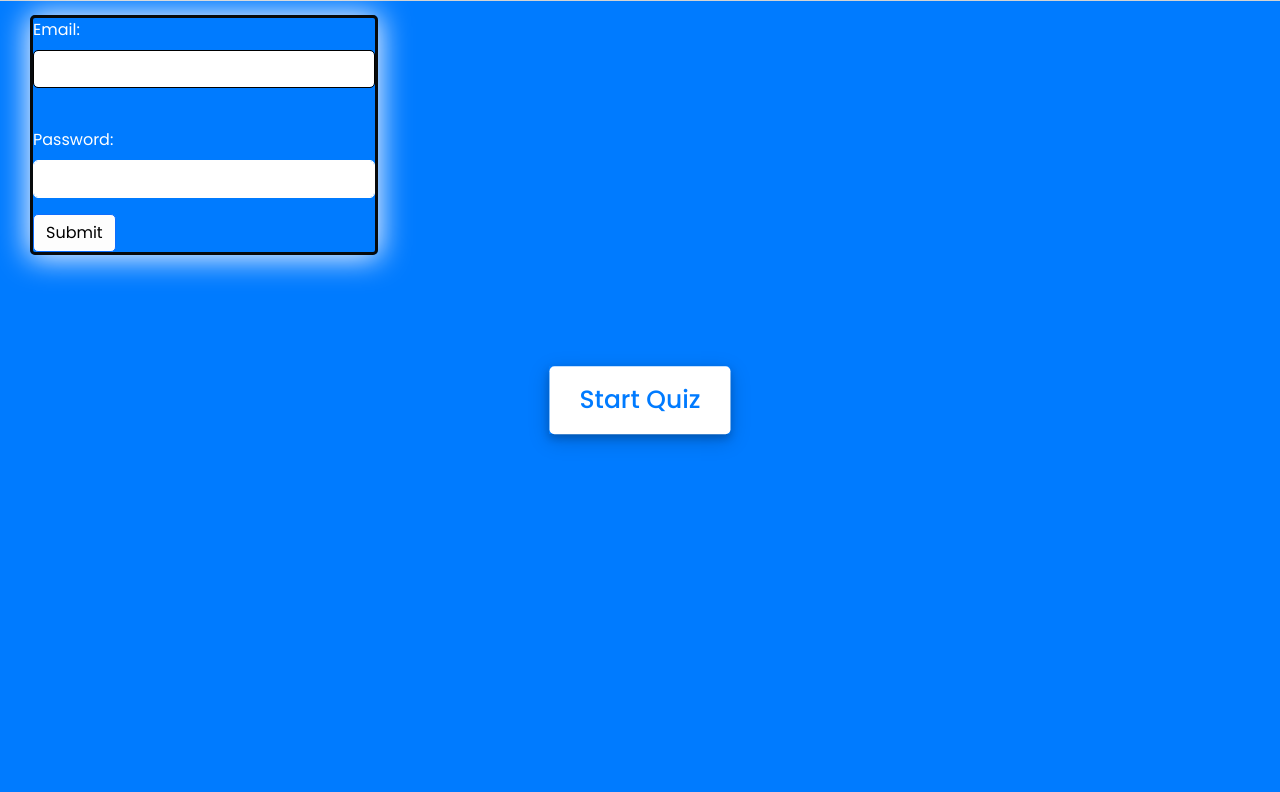
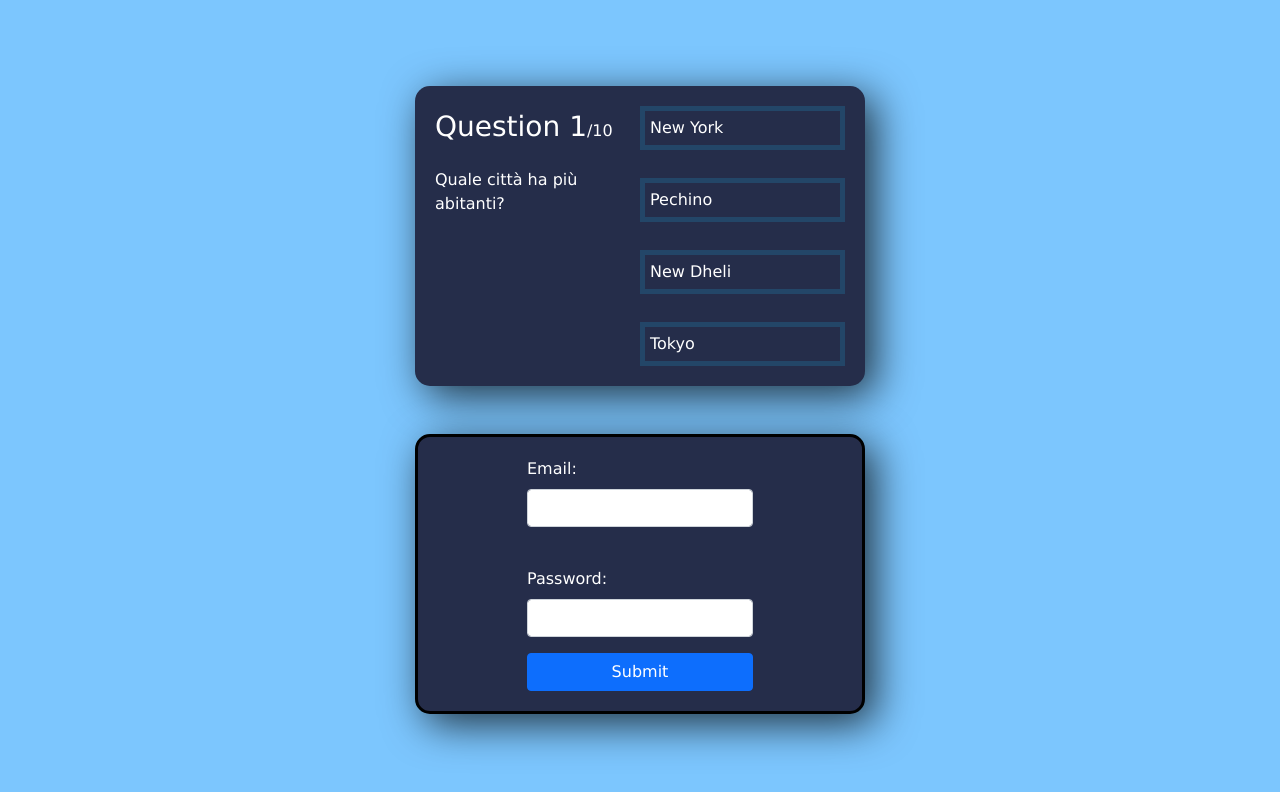
Before and after one commit to lorprofe/progetto_24_06, a React (Create React App) app: page / in a window 1280 px wide. Shown: the top 792 px of the page. Built offline with nearby package versions, Linux system fonts and the light colour scheme.

Commit message:
caricamento-dati

```diff
--- a/src/App.css
+++ b/src/App.css
@@ -1,364 +1,122 @@
-@import url('https://fonts.googleapis.com/css2?family=Poppins:wght@200;300;400;500;600;700&display=swap');
-*{
+
+body {
     margin: 0;
-    padding: 0;
-    box-sizing: border-box;
-    font-family: 'Poppins', sans-serif;
+    font-family: -apple-system, BlinkMacSystemFont, 'Segoe UI', 'Roboto', 'Oxygen',
+      'Ubuntu', 'Cantarell', 'Fira Sans', 'Droid Sans', 'Helvetica Neue',
+      sans-serif;
+    -webkit-font-smoothing: antialiased;
+    -moz-osx-font-smoothing: grayscale;
   }
-body{
-    background-color: #007bff !important;
+  * {
+    font-family: "Verdana", cursive, sans-serif;
+    color: #ffffff;
+  }
 
+  body {
+    background-color: #7cc6fe !important;
+    display: flex;
+    justify-content: center;
+    align-items: center;
+    min-height: 100vh;
   }
-::selection{
-    color: #fff;
-    background: #007bff;
+
+  .app {
+    background-color: #252d4a;
+    width: 450px;
+    min-height: 300px;
+    height: min-content;
+    border-radius: 15px;
+    padding: 20px;
+    box-shadow: 10px 10px 42px 0px rgba(0, 0, 0, 0.75);
+    display: flex;
+    justify-content: space-evenly;
   }
-.start_btn,
-.info_box,
-.quiz_box,
-.result_box{
-    position: absolute;
-    top: 50%;
-    left: 50%;
-    transform: translate(-50%, -50%);
-    box-shadow: 0 4px 8px 0 rgba(0, 0, 0, 0.2),
-                0 6px 20px 0 rgba(0, 0, 0, 0.19);
+
+  .score-section {
+    display: flex;
+    font-size: 24px;
+    align-items: center;
   }
-.info_box.activeInfo,
-.quiz_box.activeQuiz,
-.result_box.activeResult{
-    opacity: 1;
-    z-index: 5;
-    pointer-events: auto;
-    transform: translate(-50%, -50%) scale(1);
+
+  /* QUESTION/TIMER/LEFT SECTION */
+  .question-section {
+    width: 100%;
+    position: relative;
   }
-.start_btn button{
-    font-size: 25px;
-    font-weight: 500;
-    color: #007bff;
-    padding: 15px 30px;
-    outline: none;
-    border: none;
-    border-radius: 5px;
-    background: #fff;
+
+  .question-count {
+    margin-bottom: 20px;
+  }
+
+  .question-count span {
+    font-size: 28px;
+  }
+
+  .question-text {
+    margin-bottom: 12px;
+  }
+
+  .timer-text {
+    background: rgb(230, 153, 12);
+    padding: 15px;
+    margin-top: 20px;
+    margin-right: 20px;
+    border: 5px solid rgb(255, 189, 67);
+    border-radius: 15px;
+    text-align: center;
+  }
+
+  /* ANSWERS/RIGHT SECTION */
+  .answer-section {
+    width: 100%;
+    display: flex;
+    flex-direction: column;
+    justify-content: space-between;
+  }
+
+  button {
+    width: 100%;
+    font-size: 16px;
+    color: #ffffff;
+    background-color: #252d4a;
+    border-radius: 15px;
+    display: flex;
+    padding: 5px;
+    justify-content: flex-start;
+    align-items: center;
+    border: 5px solid #234668;
     cursor: pointer;
   }
-.info_box{
-    width: 540px;
-    background: #fff;
-    border-radius: 5px;
-    transform: translate(-50%, -50%) scale(0.9);
-    opacity: 0;
-    pointer-events: none;
-    transition: all 0.3s ease;
+
+  .correct {
+    background-color: #2f922f;
   }
-.info_box .info-title{
-    height: 60px;
-    width: 100%;
-    border-bottom: 1px solid lightgrey;
-    display: flex;
-    align-items: center;
-    padding: 0 30px;
-    border-radius: 5px 5px 0 0;
-    font-size: 20px;
-    font-weight: 600;
+
+  .incorrect {
+    background-color: #ff3333;
   }
-.info_box .info-list{
-    padding: 15px 30px;
+
+  button:hover {
+    background-color: #555e7d;
   }
-.info_box .info-list .info{
-    margin: 5px 0;
-    font-size: 17px;
+
+  button:focus {
+    outline: none;
   }
-.info_box .info-list .info span{
-    font-weight: 600;
-    color: #007bff;
-}
-.info_box .buttons{
-    height: 60px;
-    display: flex;
-    align-items: center;
-    justify-content: flex-end;
-    padding: 0 30px;
-    border-top: 1px solid lightgrey;
-}
-.info_box .buttons button{
-    margin: 0 5px;
-    height: 40px;
-    width: 100px;
-    font-size: 16px;
-    font-weight: 500;
-    cursor: pointer;
-    border: none;
-    outline: none;
-    border-radius: 5px;
-    border: 1px solid #007bff;
-    transition: all 0.3s ease;
-}
-.quiz_box{
-    width: 550px;
-    background: #fff;
-    border-radius: 5px;
-    transform: translate(-50%, -50%) scale(0.9);
-    opacity: 0;
-    pointer-events: none;
-    transition: all 0.3s ease;
-}
-.quiz_box header{
-    position: relative;
-    z-index: 2;
-    height: 70px;
-    padding: 0 30px;
-    background: #fff;
-    border-radius: 5px 5px 0 0;
-    display: flex;
-    align-items: center;
-    justify-content: space-between;
-    box-shadow: 0px 3px 5px 1px rgba(0,0,0,0.1);
-}
-.quiz_box header .title{
-    font-size: 20px;
-    font-weight: 600;
-}
-.quiz_box header .timer{
-    color: #004085;
-    background: #cce5ff;
-    border: 1px solid #b8daff;
-    height: 45px;
-    padding: 0 8px;
-    border-radius: 5px;
-    display: flex;
-    align-items: center;
-    justify-content: space-between;
-    width: 145px;
-}
-.quiz_box header .timer .time_left_txt{
-    font-weight: 400;
-    font-size: 17px;
-    user-select: none;
-}
-.quiz_box header .timer .timer_sec{
-    font-size: 18px;
-    font-weight: 500;
-    height: 30px;
-    width: 45px;
-    color: #fff;
-    border-radius: 5px;
-    line-height: 30px;
-    text-align: center;
-    background: #343a40;
-    border: 1px solid #343a40;
-    user-select: none;
-}
-.quiz_box header .time_line{
-    position: absolute;
-    bottom: 0px;
-    left: 0px;
-    height: 3px;
-    background: #007bff;
-}
-section{
-    padding: 25px 30px 20px 30px;
-    background: #fff;
-}
-section .que_text{
-    font-size: 25px;
-    font-weight: 600;
-}
-section .option_list{
-    padding: 20px 0px;
-    display: block;
-}
-section .option_list .option{
-    background: aliceblue;
-    border: 1px solid #84c5fe;
-    border-radius: 5px;
-    padding: 8px 15px;
-    font-size: 17px;
-    margin-bottom: 15px;
-    cursor: pointer;
-    transition: all 0.3s ease;
-    display: flex;
-    align-items: center;
-    justify-content: space-between;
-}
-section .option_list .option:last-child{
-    margin-bottom: 0px;
-}
-section .option_list .option:hover{
-    color: #004085;
-    background: #cce5ff;
-    border: 1px solid #b8daff;
-}
-section .option_list .option.correct{
-    color: #155724;
-    background: #d4edda;
-    border: 1px solid #c3e6cb;
-}
-section .option_list .option.incorrect{
-    color: #721c24;
-    background: #f8d7da;
-    border: 1px solid #f5c6cb;
-}
-section .option_list .option.disabled{
-    pointer-events: none;
-}
-section .option_list .option .icon{
-    height: 26px;
-    width: 26px;
-    border: 2px solid transparent;
-    border-radius: 50%;
-    text-align: center;
-    font-size: 13px;
-    pointer-events: none;
-    transition: all 0.3s ease;
-    line-height: 24px;
-}
-.option_list .option .icon.tick{
-    color: #23903c;
-    border-color: #23903c;
-    background: #d4edda;
-}
-.option_list .option .icon.cross{
-    color: #a42834;
-    background: #f8d7da;
-    border-color: #a42834;
+
+  button svg {
+    margin-right: 5px;
   }
 footer{
-    height: 60px;
-    padding: 0 30px;
+    margin-top: 3em;
+    border: solid black ;
+    border-radius:  5px;
+    background-color: #252d4a;
+    width: 450px;
+    min-height: 100px;
+    border-radius: 15px;
+    padding: 20px;
+    box-shadow: 10px 10px 42px 0px rgba(0, 0, 0, 0.75);
     display: flex;
-    align-items: center;
-    justify-content: space-between;
-    border-top: 1px solid lightgrey;
+    justify-content: space-evenly;
 }
-footer .total_que span{
-    display: flex;
-    user-select: none;
-}
-footer .total_que span p{
-    font-weight: 500;
-    padding: 0 5px;
-}
-footer .total_que span p:first-child{
-    padding-left: 0px;
-}
-footer button{
-
-    border-radius: 5px;
-    color: rgb(20, 18, 18);
-
-
-}
-footer button:hover{
-    background: #0263ca;
-}
-footer button.show{
-    opacity: 1;
-    pointer-events: auto;
-    transform: scale(1);
-}
-.result_box{
-    background: #fff;
-    border-radius: 5px;
-    display: flex;
-    padding: 25px 30px;
-    width: 450px;
-    align-items: center;
-    flex-direction: column;
-    justify-content: center;
-    transform: translate(-50%, -50%) scale(0.9);
-    opacity: 0;
-    pointer-events: none;
-    transition: all 0.3s ease;
-}
-.result_box .icon{
-    font-size: 100px;
-    color: #007bff;
-    margin-bottom: 10px;
-}
-.result_box .complete_text{
-    font-size: 20px;
-    font-weight: 500;
-}
-.result_box .score_text span{
-    display: flex;
-    margin: 10px 0;
-    font-size: 18px;
-    font-weight: 500;
-}
-.result_box .score_text span p{
-    padding: 0 4px;
-    font-weight: 600;
-}
-.result_box .buttons{
-    display: flex;
-    margin: 20px 0;
-}
-.result_box .buttons button{
-    margin: 0 10px;
-    height: 45px;
-    padding: 0 20px;
-    font-size: 18px;
-    font-weight: 500;
-    cursor: pointer;
-    border: none;
-    outline: none;
-    border-radius: 5px;
-    border: 1px solid #007bff;
-    transition: all 0.3s ease;
-}
-.buttons button.restart{
-    color: #fff;
-    background: #007bff;
-}
-.buttons button.restart:hover{
-    background: #0263ca;
-}
-.buttons button.quit{
-    color: #007bff;
-    background: #fff;
-}
-.buttons button.quit:hover{
-    color: #fff;
-    background: #007bff;
-}
-
-#form{
-    margin-top: 13em;
-    border: 3px solid #070a0c;
-    border-radius: 5px;
-    box-shadow: 0px 1px 30px 2px #FAF9FF;
-    color: white;
-
-}
-#exampleInputEmail1{
-    background-color: rgb(255, 255, 255);
-    border: 1px solid black;
-    border-radius: 5px;
-
-
-}
-#exampleInputPassword1{
-    background-color: rgb(255, 255, 255);
-    border: 1px solid rgb(255, 255, 255);
-    border-radius: 5px;
-
-
-}
-#next-question{
-    border-radius: 5px;
-    color: #fff;
-    background: #007bff;
-    margin: 0 10px;
-    height: 45px;
-    padding: 0 20px;
-    font-size: 18px;
-    font-weight: 500;
-}
-#btn{
-    border-radius: 5px;
-    color: #fff;
-    background: #fdfdfd;
-    color: black;
-}
--- a/src/App.js
+++ b/src/App.js
@@ -1,59 +1,147 @@
-import React, {useState, useEffect} from 'react';
+
 
 import './App.css';
 import './script';
 
-function App() {
+import React, { useState } from 'react';
+
+export default function App() {
+	const questions = [
+		{
+			questionText: 'Quale città ha più abitanti?',
+			answerOptions: [
+				{ answerText: 'New York', isCorrect: false },
+				{ answerText: 'Pechino', isCorrect: false },
+				{ answerText: 'New Dheli', isCorrect: true },
+				{ answerText: 'Tokyo', isCorrect: false },
+			],
+		},
+		{
+			questionText: 'Quali sono i colori sociali di Roma?',
+			answerOptions: [
+				{ answerText: 'Bianco e Celeste', isCorrect: false },
+				{ answerText: 'Giallo e Rosso', isCorrect: true },
+				{ answerText: 'Giallo e Blu', isCorrect: false },
+				{ answerText: 'Bianco e Giallo', isCorrect: false },
+			],
+		},
+		{
+			questionText: 'Quale animale gloglotta?',
+			answerOptions: [
+				{ answerText: 'Tacchino', isCorrect: true },
+				{ answerText: 'Passerotto', isCorrect: false },
+				{ answerText: 'Cane', isCorrect: false },
+				{ answerText: 'Maiale', isCorrect: false },
+			],
+		},
+		{
+			questionText: 'In che anno è stata scoperta lAmerica',
+			answerOptions: [
+				{ answerText: '1512', isCorrect: false },
+				{ answerText: '1500', isCorrect: false },
+				{ answerText: '1489', isCorrect: false },
+				{ answerText: '1492', isCorrect: true },
+			],
+		},
+    {
+			questionText: 'Quale tra le seguenti nazionali ha vinto 5 mondiali?',
+			answerOptions: [
+				{ answerText: 'Italia', isCorrect: false },
+				{ answerText: 'Brasile', isCorrect: true },
+				{ answerText: 'Francia', isCorrect: false },
+				{ answerText: 'Inghilterra', isCorrect: false },
+			],
+		},
+    {
+			questionText: 'La Bandiera di quale nazione non ha una forma rettangolare',
+			answerOptions: [
+				{ answerText: 'St.Kitts & Nevis', isCorrect: false },
+				{ answerText: 'Nepal', isCorrect: true },
+				{ answerText: 'Isole Vergini Britanniche ', isCorrect: false },
+				{ answerText: 'Taipei', isCorrect: false },
+			],
+		},
+    {
+			questionText: 'Quando è finita la Seconda Guerra Mondiale',
+			answerOptions: [
+				{ answerText: '1943', isCorrect: false },
+				{ answerText: '1945', isCorrect: true },
+				{ answerText: '1944', isCorrect: false },
+				{ answerText: '1946', isCorrect: false },
+			],
+		},
+    {
+			questionText: 'Quali città furono colpite dalla bomba atomica?',
+			answerOptions: [
+				{ answerText: ' Sapporo e Sendai', isCorrect: false },
+				{ answerText: ' Hiroshima e Nagasaki', isCorrect: true },
+				{ answerText: ' Kyoto e Nagoya', isCorrect: false },
+				{ answerText: 'Kumamoto e Sagamihara ', isCorrect: false },
+			],
+		},
+    {
+			questionText: 'Quale tra le seguenti nazionali ha vinto 5 mondiali?',
+			answerOptions: [
+				{ answerText: ' ', isCorrect: false },
+				{ answerText: ' ', isCorrect: true },
+				{ answerText: ' ', isCorrect: false },
+				{ answerText: ' ', isCorrect: false },
+			],
+		},
+    {
+			questionText: 'Quale tra le seguenti nazionali ha vinto 5 mondiali?',
+			answerOptions: [
+				{ answerText: ' ', isCorrect: false },
+				{ answerText: ' ', isCorrect: true },
+				{ answerText: ' ', isCorrect: false },
+				{ answerText: ' ', isCorrect: false },
+			],
+		},
+	];
+
+	const [currentQuestion, setCurrentQuestion] = useState(0);
+	const [showScore, setShowScore] = useState(false);
+	const [score, setScore] = useState(0);
+
+	const handleAnswerOptionClick = (isCorrect) => {
+		if (isCorrect) {
+			setScore(score + 1);
+		}
+
+		const nextQuestion = currentQuestion + 1;
+		if (nextQuestion < questions.length) {
+			setCurrentQuestion(nextQuestion);
+		} else {
+			setShowScore(true);
+		}
+	};
+
 	  return (
+
   		  <div>
-    <div className="start_btn"><button>Start Quiz</button></div>
-    <div className="info_box">
-      <div className="info-title"><span>Rules Game</span></div>
-      <div className="info-list">
-        <div className="info">1. Avrai 15 secondi di tempo ad ogni risposta!<span /> </div>
-        <div className="info">2. Usa il tuo sapere non consultare Internet!</div>
-        <div className="info">3. Alla fine del Quiz potrai consultare il risulato!!</div>
-        <div className="info">5. Se fai piu di 5 errori è meglio che approfondisci la tua coltura :(</div>
+  		    <div className='app'>
+      			{showScore ? (
+      				<div className='score-section'>
+      					You scored {score} out of {questions.length}
       				</div>
-      <div className="buttons">
-        <button className="quit">Exit Quiz</button>
-        <button className="restart">Continue</button>
+      			) : (
+      				<>
+      					<div className='question-section'>
+      						<div className='question-count'>
+      							<span>Question {currentQuestion + 1}</span>/{questions.length}
       						</div>
+      						<div className='question-text'>{questions[currentQuestion].questionText}</div>
       					</div>
-    <div className="quiz_box">
-      <header>
-        <div className="title">Awesome Quiz Application</div>
-        <div className="timer">
-          <div className="time_left_txt">Time Left</div>
-          <div className="timer_sec">15</div>
+      					<div className='answer-section'>
+      						{questions[currentQuestion].answerOptions.map((answerOption) => (
+      							<button onClick={() => handleAnswerOptionClick(answerOption.isCorrect)}>{answerOption.answerText}</button>
+      						))}
       					</div>
-        <div className="time_line" />
-      </header>
-      <section>
-        <div className="que_text">
+      				</>
+      			)}
+
   		  </div>
-        <div className="option_list">
-        </div>
-      </section>
-      <footer>
-        <div className="total_que">
-        </div>
-        <button id="next-question" className="next_btn">Next Question</button>
-      </footer>
-    </div>
-    <div className="result_box">
-      <div className="icon">
-        <i className="fas fa-crown" />
-      </div>
-      <div className="complete_text">You've completed the Quiz!</div>
-      <div className="score_text">
-        -&gt;
-      </div>
-      <div className="buttons">
-        <button className="restart">Replay Quiz</button>
-        <button className="quit">Quit Quiz</button>
-      </div>
-    </div>
+
        <footer>
         <div id="form">
           <form>
@@ -70,10 +158,8 @@ function App() {
           </form>
         </div>
       </footer>
+
     		</div>
+
           );
         }
-
-
-
-export default App;
```
Lines whose indentation alone changed are shown as unchanged.
